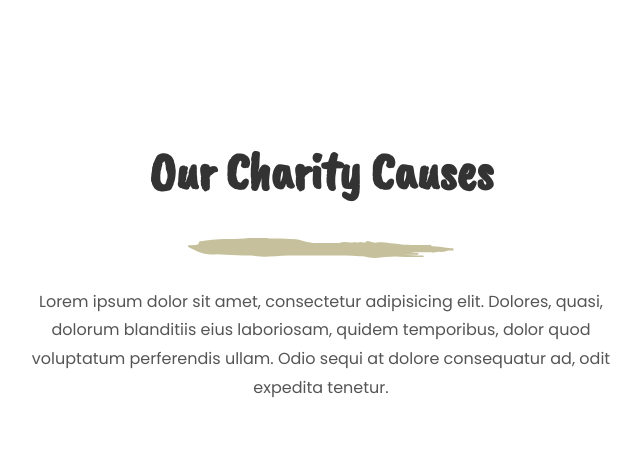
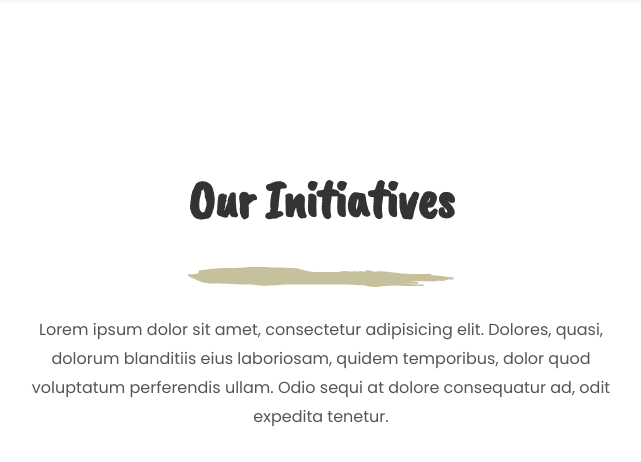
Before and after one commit to udit19281/cohelp-web, a Django app: template template/home/demo-nonprofit.html in a window 1280 px wide. Shown: the part 2173-2635 px from the top of the page, without its empty margins (319-960 px from the left). Run offline with Django 3.2, Linux system fonts and the light colour scheme; the template is opened without the code that fills it, so the values that code supplies are empty.

Commit message:
Update demo-nonprofit.html

```diff
--- a/template/home/demo-nonprofit.html
+++ b/template/home/demo-nonprofit.html
@@ -30,7 +30,7 @@
 
 	<!-- Document Title
 	============================================= -->
-	<title>NonProfit Demo | Canvas</title>
+	<title>Mango People</title>
 
 </head>
 
@@ -46,18 +46,21 @@
 			<div id="header-wrap">
 				<div class="container">
 					<div class="header-row justify-content-lg-between">
-<!-- 						hhhhhh -->
 
 						<!-- Logo
 						============================================= -->
 						<div id="logo" class="mr-lg-5">
+							<a href="index.html" class="standard-logo-1" data-dark-logo="demos/business/images/logo-dark.png"><img src="demos/business/images/logo-2.png" alt="Canvas Logo"></a>
 							<a href="index.html" class="standard-logo" data-dark-logo="demos/business/images/logo-dark.png"><img src="demos/business/images/logo.png" alt="Canvas Logo"></a>
 							<a href="index.html" class="retina-logo" data-dark-logo="demos/business/images/logo-dark@2x.png"><img src="demos/business/images/logo@2x.png" alt="Canvas Logo"></a>
 						</div><!-- #logo end -->
 
+
 						<div class="header-misc">
-							<a href="demo-nonprofit-causes-single.html" class="button button-rounded button-light"><div>Donate</div></a>
+							<a href="demo-nonprofit-causes-single.html" class="button button-rounded button-light"><div>Sign In</div></a>
+							<a onclick="myFunction()" class="button button-rounded button-light" style=" background-color: red;"><div>Donate</div></a>
 						</div>
+
 
 						<div id="primary-menu-trigger">
 							<svg class="svg-trigger" viewBox="0 0 100 100"><path d="m 30,33 h 40 c 3.722839,0 7.5,3.126468 7.5,8.578427 0,5.451959 -2.727029,8.421573 -7.5,8.421573 h -20"></path><path d="m 30,50 h 40"></path><path d="m 70,67 h -40 c 0,0 -7.5,-0.802118 -7.5,-8.365747 0,-7.563629 7.5,-8.634253 7.5,-8.634253 h 20"></path></svg>
@@ -73,10 +76,18 @@
 								<li class="menu-item"><a class="menu-link" href="demo-nonprofit-about.html"><div>About</div></a></li>
 								<li class="menu-item"><a class="menu-link" href="demo-nonprofit-causes.html"><div>Causes</div></a>
 									<ul class="sub-menu-container">
-										<li class="menu-item"><a class="menu-link" href="demo-nonprofit-causes-single.html"><div>Single Page</div></a></li>
+										<li class="menu-item"><a class="menu-link" href="demo-nonprofit-causes-single.html"><div>Ration Relief</div></a></li>
+										<li class="menu-item"><a class="menu-link" href="demo-nonprofit-causes-single.html"><div>Help Buddies</div></a></li>
+										<li class="menu-item"><a class="menu-link" href="demo-nonprofit-causes-single.html"><div>Back to School</div></a></li>
+										<li class="menu-item"><a class="menu-link" href="demo-nonprofit-causes-single.html"><div>Project Slum</div></a></li>
 									</ul>
 								</li>
-								<li class="menu-item"><a class="menu-link" href="demo-nonprofit-events.html"><div>Events</div></a></li>
+								<li class="menu-item"><a class="menu-link" href="demo-nonprofit-events.html"><div>Others</div></a>
+									<ul class="sub-menu-container">
+										<li class="menu-item"><a class="menu-link" href="demo-nonprofit-causes-single.html"><div>Blogs</div></a></li>
+										<li class="menu-item"><a class="menu-link" href="demo-nonprofit-causes-single.html"><div>Workshops</div></a></li>
+									</ul>
+								</li>
 								<li class="menu-item"><a class="menu-link btn-contact" href="#"><div>Contact</div></a></li>
 							</ul>
 
@@ -97,12 +108,12 @@
 					<div class="swiper-wrapper">
 						<div class="swiper-slide dark">
 							<div class="container">
-								<div class="slider-caption">
+								<!-- <div class="slider-caption">
 									<div>
 										<h2 class="nott" data-animate="fadeInUp">Help the Homeless.</h2>
 										<a href="#" data-animate="fadeInUp" data-delay="400" class="button button-rounded button-large button-light shadow nott ls0 ml-0 mt-4">Know More</a>
 									</div>
-								</div>
+								</div> -->
 							</div>
 							<div class="swiper-slide-bg" style="background: linear-gradient(rgba(0,0,0,.3), rgba(0,0,0,.5)), url('demos/nonprofit/images/slider/1.jpg') no-repeat center center; background-size: cover;"></div>
 						</div>
@@ -111,7 +122,7 @@
 								<div class="slider-caption">
 									<div>
 										<h2 class="nott" data-animate="fadeInUp">Donate with Kindness.</h2>
-										<a href="#" data-animate="fadeInUp" data-delay="400" class="button button-rounded button-large button-light shadow nott ls0 ml-0 mt-4">Know More</a>
+										<!-- <a href="#" data-animate="fadeInUp" data-delay="400" class="button button-rounded button-large button-light shadow nott ls0 ml-0 mt-4">Know More</a> -->
 									</div>
 								</div>
 							</div>
@@ -152,14 +163,14 @@
 							<div class="col-md-3 px-1">
 								<a href="demo-nonprofit-causes.html" class="card center border-left-0 border-right-0 border-top-0 border-bottom border-bottom shadow py-3 rounded-0 font-weight-semibold text-uppercase ls1">
 									<div class="card-body">
-										<i class="icon-line-umbrella"></i>Top Founders
+										<i class="icon-line-umbrella"></i>COVID Resources
 									</div>
 								</a>
 							</div>
 							<div class="col-md-3 px-1">
 								<a href="demo-nonprofit-contact.html" class="card center border-left-0 border-right-0 border-top-0 border-bottom border-bottom shadow py-3 rounded-0 font-weight-semibold text-uppercase ls1">
 									<div class="card-body">
-										<i class="icon-line-mail"></i>Request a Quote
+										<i class="icon-line-globe 1"></i>Our Resources
 									</div>
 								</a>
 							</div>
@@ -168,17 +179,17 @@
 
 				</div>
 
-				<div class="section mt-3" style="background: #FFF url('demos/nonprofit/images/others/1.jpg') no-repeat 100% 50% / auto 100%;">
+				<div class="section mt-3" style="background: #FFF url('demos/nonprofit/images/others/11.png') no-repeat 98% 90% / auto 52%">
 					<div class="container">
 						<div class="row justify-content-center">
 							<div class="col-md-7 center">
 								<div class="heading-block border-bottom-0 mb-4">
-									<h2 class="mb-4 nott">Unconditional Help</h2>
+									<h2 class="mb-4 nott">SUSTAINABLE RESOURCES</h2>
 								</div>
 								<div class="svg-line bottommargin-sm">
 									<img src="demos/nonprofit/images/divider-1.svg" alt="svg divider" height="20">
 								</div>
-								<p>Lorem ipsum dolor sit amet, consectetur adipisicing elit. Dolores, quasi, dolorum blanditiis eius laboriosam, quidem temporibus, dolor quod voluptatum perferendis ullam. Odio sequi at dolore consequatur ad, odit expedita tenetur.</p>
+								<p>Mango People is an NGO working towards the cause of sustainable living since 2011, by educating individuals to build their own eco-friendly & sustainable structures, using natural materials like Bamboo, Mud & other local recyclable material, available. </p>
 							</div>
 						</div>
 						<div class="row mt-5 col-mb-50 mb-0">
@@ -189,7 +200,7 @@
 									</div>
 									<div class="fbox-content px-0">
 										<h3 class="nott ls0"><a href="#" class="text-dark">Give Donation.</a></h3>
-										<p>Lorem ipsum dolor sit amet, consectetur adipisicing elit. Illum, dolore, voluptates!</p>
+										<p>Amidst the pandemic lockdown, we urge you to help adopt a few families for their basic essentials, food.</p>
 										<a href="#" class="button button-rounded button-border nott ls0 font-weight-normal ml-0 mt-4">Donate Now</a>
 									</div>
 								</div>
@@ -202,7 +213,7 @@
 									</div>
 									<div class="fbox-content px-0">
 										<h3 class="nott ls0"><a href="#" class="text-dark">Become a Volunteer.</a></h3>
-										<p>Lorem ipsum dolor sit amet, consectetur adipisicing elit. Aliquam, provident.</p>
+										<p>You are most Welcome to Contribute to Mango People in every way you Wish.</p>
 										<a href="#" class="button button-rounded button-border nott ls0 font-weight-normal ml-0 mt-4">Join Now</a>
 									</div>
 								</div>
@@ -211,12 +222,12 @@
 							<div class="col-md-3">
 								<div class="feature-box flex-column pl-0">
 									<div class="fbox-media position-relative">
-										<img src="demos/nonprofit/images/icons/help-child.svg" alt="Featured Icon" width="60" class="mb-3">
+										<img src="demos/nonprofit/images/icons/corona.png" alt="Featured Icon" width="60" class="mb-3">
 									</div>
 									<div class="fbox-content px-0">
-										<h3 class="nott ls0"><a href="#" class="text-dark">Help the Children.</a></h3>
+										<h3 class="nott ls0"><a href="#" class="text-dark">Covid Relief</a></h3>
 										<p>Lorem ipsum dolor sit amet, consectetur adipisicing elit. Commodi, ipsa!</p>
-										<a href="#" class="button button-rounded button-border nott ls0 font-weight-normal ml-0 mt-4">Help Now</a>
+										<a href="#" class="button button-rounded button-border nott ls0 font-weight-normal ml-0 mt-4">Get Help</a>
 									</div>
 								</div>
 							</div>
@@ -244,7 +255,7 @@
 						<div class="row justify-content-center" style="margin-top: 100px">
 							<div class="col-md-7 center">
 								<div class="heading-block border-bottom-0 mb-4">
-									<h2 class="mb-4 nott">Our Charity Causes</h2>
+									<h2 class="mb-4 nott">Our Initiatives</h2>
 								</div>
 								<div class="svg-line bottommargin-sm clearfix">
 									<img src="demos/nonprofit/images/divider-1.svg" alt="svg divider" height="20">
@@ -259,8 +270,8 @@
 						<div class="oc-item text-left">
 							<img src="demos/nonprofit/images/cause/1.jpg" alt="Image 1" class="rounded">
 							<div class="oc-desc d-flex flex-column justify-content-center shadow-lg">
-								<small class="text-uppercase font-weight-normal ls1 color mb-2 d-block">Homeless</small>
-								<h3 class="mb-3"><a href="demo-nonprofit-causes-single.html">Clean Water for All</a></h3>
+								<small class="text-uppercase font-weight-normal ls1 color mb-2 d-block">Food</small>
+								<h3 class="mb-3"><a href="demo-nonprofit-causes-single.html">Ration Relief</a></h3>
 								<ul class="skills mb-3">
 									<li data-percent="57">
 										<div class="progress">
@@ -280,8 +291,8 @@
 						<div class="oc-item text-left">
 							<img src="demos/nonprofit/images/cause/3.jpg" alt="Image 1" class="rounded">
 							<div class="oc-desc d-flex flex-column justify-content-center shadow-lg">
-								<small class="text-uppercase font-weight-normal ls1 color mb-2 d-block">Education</small>
-								<h3 class="mb-3"><a href="demo-nonprofit-causes-single.html">Education for All</a></h3>
+								<small class="text-uppercase font-weight-normal ls1 color mb-2 d-block">Volunteer</small>
+								<h3 class="mb-3"><a href="demo-nonprofit-causes-single.html">Help Buddies</a></h3>
 								<ul class="skills mb-3">
 									<li data-percent="45">
 										<div class="progress">
@@ -301,8 +312,8 @@
 						<div class="oc-item text-left">
 							<img src="demos/nonprofit/images/cause/2.jpg" alt="Image 1" class="rounded">
 							<div class="oc-desc d-flex flex-column justify-content-center shadow-lg">
-								<small class="text-uppercase font-weight-normal ls1 color mb-2 d-block">Food</small>
-								<h3 class="mb-3"><a href="demo-nonprofit-causes-single.html">Food for Hungry</a></h3>
+								<small class="text-uppercase font-weight-normal ls1 color mb-2 d-block">Education</small>
+								<h3 class="mb-3"><a href="demo-nonprofit-causes-single.html">Back To School</a></h3>
 								<ul class="skills mb-3">
 									<li data-percent="51">
 										<div class="progress">
@@ -323,7 +334,7 @@
 							<img src="demos/nonprofit/images/cause/4.jpg" alt="Image 1" class="rounded">
 							<div class="oc-desc d-flex flex-column justify-content-center shadow-lg">
 								<small class="text-uppercase font-weight-normal ls1 color mb-2 d-block">Medicine</small>
-								<h3 class="mb-3"><a href="demo-nonprofit-causes-single.html">Help from Injuries</a></h3>
+								<h3 class="mb-3"><a href="demo-nonprofit-causes-single.html">Project Slum</a></h3>
 								<ul class="skills mb-3">
 									<li data-percent="45">
 										<div class="progress">
@@ -340,7 +351,7 @@
 							</div>
 						</div>
 
-						<div class="oc-item text-left">
+						<!--<div class="oc-item text-left">
 							<img src="demos/nonprofit/images/cause/5.jpg" alt="Image 1" class="rounded">
 							<div class="oc-desc d-flex flex-column justify-content-center shadow-lg">
 								<small class="text-uppercase font-weight-normal ls1 color mb-2 d-block">Education</small>
@@ -359,7 +370,7 @@
 								<p class="mb-4 text-black-50">Lorem ipsum dolor sit amet, consectetur adipisicing elit. Nostrum voluptatum quaerat, nisi illum rerum consequatur nemo.</p>
 								<a href="demo-nonprofit-causes-single.html" class="button button-rounded button-border nott ls0 font-weight-medium m-0 d-flex align-self-start">Donate Now</a>
 							</div>
-						</div>
+						</div> -->
 
 					</div>
 				</div>
@@ -847,7 +858,7 @@
 		<!-- Floating Contact
 		============================================= -->
 		<div class="floating-contact-wrap">
-			<div class="floating-contact-btn shadow">
+			<div class="floating-contact-btn shadow" style="display: none">
 				<i class="floating-contact-icon btn-unactive icon-envelope21"></i>
 				<i class="floating-contact-icon btn-active icon-line-plus"></i>
 			</div>
@@ -900,6 +911,19 @@
 
 	</div><!-- #wrapper end -->
 
+	<!-- Floating Donate
+		============================================= -->
+	<div id="donate" class="floating-donate-wrap" style="display: none">
+			<div class="floating-donate-box">
+				<div id="q-donate" class="widget quick-donate-widget clearfix">
+					<div class="floating-donate-heading bg-color p-4 rounded-top">
+						<img src="nonprofit\images\donate.png" style="height: 400px; width: 250px;">
+					</div>
+				</div>
+			</div>
+	</div>
+	<!-- #wrapper end -->
+
 	<!-- Go To Top
 	============================================= -->
 	<div id="gotoTop" class="icon-angle-up"></div>
@@ -918,11 +942,21 @@
 	<script>
 		jQuery(document).ready( function($){
 			var elementParent = $('.floating-contact-wrap');
-			$('.floating-contact-btn, .btn-contact').off( 'click' ).on( 'click', function(e) {
+			$('.btn-contact').off( 'click' ).on( 'click', function(e) {
 				elementParent.toggleClass('active', );
 				e.preventDefault(e);
 			});
 		});
+
+		function myFunction() {
+  			var x = document.getElementById("donate");
+  			if (x.style.display === "none") {
+    			x.style.display = "block";
+  			} else {
+   				x.style.display = "none";
+  			}
+		}
+
 
 		var cal = $( '#calendar' ).calendario( {
 			onDayClick : function( $el, $contentEl, dateProperties ) {
```
